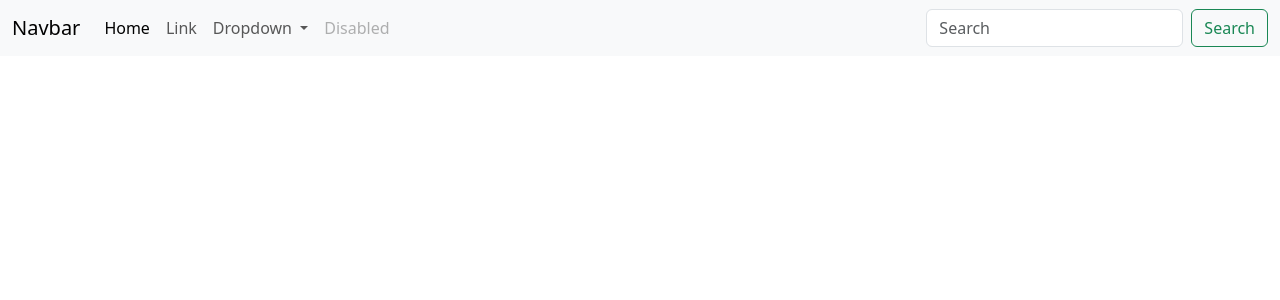
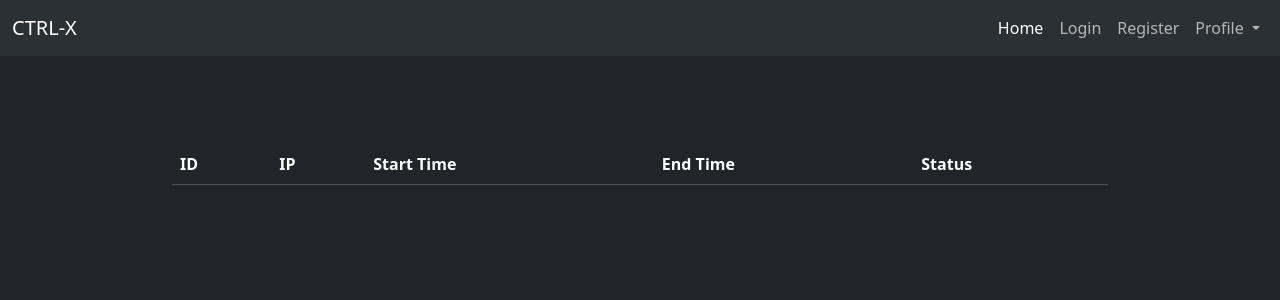
Before and after one commit to ctrlx-project/ctrl-x, a Python web app: template app/templates/general_scans.html in a window 1280 px wide. Shown: the top 300 px of the page. Run offline with Jinja, Linux system fonts and the light colour scheme; the template is opened without the code that fills it, so the values that code supplies are empty.

Commit message:
UI integrations (home screen/general scans page) (#39)
* Modified some files

* ADD added showing scans template js and html as well as some styling things

* ADD integrated some of the login functionality, new ip scan job form on home screen, and links to reports on show_scans screen

* FIX user cannot request scan or see scans unless registered and logged in

```diff
--- a/app/static/app.js
+++ b/app/static/app.js
@@ -5,23 +5,45 @@ function main() {
 
     const testurl= 'http://127.0.0.1:5000/api/scan?ip=10.1.0.1%2F24';
 
+    const apiurl = 'http://127.0.0.1:5000/api/scan';
+
+    const report_url = 'http://127.0.0.1:5000/reports/';
+
+    // test api call
+    // $.ajax({
+    //     url: testurl,
+    //     type: "GET",
+    //     success: (scan1) => {
+    //         scan1.forEach(scan => {
+    //             populateCard(scan)
+    //         });
+    //     }
+    // })
+
+    // api call for all ips
     $.ajax({
-        url: testurl,
+        url: apiurl,
         type: "GET",
         success: (scan1) => {
+            let count = 1;
             scan1.forEach(scan => {
-                populateCard(scan)
+                populateCard(scan, count);
+                count += 1;
             });
         }
     })
 
-    function populateCard(scan_data) {
+    function populateCard(scan_data, count) {
         //create new Card
-        let newCard = document.createElement("div")
         //add text elements that display ip: ...,
-        let text = document.createTextNode(scan_data.ip)
-        newCard.append(text)
-        $("#ip-container").append(newCard);
+        //console.log("hi");
+        $("#ip-container").append(`<tr>`
+        + `<th scope="row">${count}</th>`
+        + `<td><a href="${report_url+scan_data.id.toString()}">${scan_data.ip}</a></td>`
+        + `<td>${scan_data.start_time}</td>`
+        + `<td>${scan_data.end_time}</td>`
+        + `<td>${scan_data.status}</td>`
+        + `</tr>`);
     }
 
 }
--- a/app/templates/general_scans.html
+++ b/app/templates/general_scans.html
@@ -8,6 +8,19 @@ CTRL-X
 <script type="text/javascript" src="{{ url_for('static', filename='app.js') }}"></script>
 {% endblock %}
 {% block body %}
-<section id="ip-container">
-</section>
+    <div class="container w-75">
+        <table class="table">
+            <thead>
+                <tr>
+                    <th scope="col">ID</th>
+                    <th scope="col">IP</th>
+                    <th scope="col">Start Time</th>
+                    <th scope="col">End Time</th>
+                    <th scope="col">Status</th>
+                </tr>
+            </thead>
+            <tbody id="ip-container">
+            </tbody>
+        </table>
+    </div>
 {% endblock %}
--- a/app/templates/layout.html
+++ b/app/templates/layout.html
@@ -13,26 +13,36 @@
         integrity="sha384-QWTKZyjpPEjISv5WaRU9OFeRpok6YctnYmDr5pNlyT2bRjXh0JMhjY6hW+ALEwIH"
         crossorigin="anonymous">
 
-    {% block imports %}{% endblock %}
+    {% block imports %}
+    {% endblock %}
 </head>
-<body>
+<body data-bs-theme="dark">
     <nav class="navbar navbar-expand-lg bg-body-tertiary">
         <div class="container-fluid">
-          <a class="navbar-brand" href="#">Navbar</a>
+          <a class="navbar-brand" href="{{url_for('index.home')}}">CTRL-X</a>
           <button class="navbar-toggler" type="button" data-bs-toggle="collapse" data-bs-target="#navbarSupportedContent" aria-controls="navbarSupportedContent" aria-expanded="false" aria-label="Toggle navigation">
             <span class="navbar-toggler-icon"></span>
           </button>
           <div class="collapse navbar-collapse" id="navbarSupportedContent">
-            <ul class="navbar-nav me-auto mb-2 mb-lg-0">
+            <ul class="navbar-nav ms-auto mb-2 mb-lg-0">
               <li class="nav-item">
-                <a class="nav-link active" aria-current="page" href="#">Home</a>
+                <a class="nav-link active" aria-current="page" href="{{url_for('index.home')}}">Home</a>
+              </li>
+              {% if current_user.is_authenticated %}
+              <li class="nav-item">
+                <a class="nav-link" href="{{url_for('index.logout')}}">Logout</a>
+              </li>
+              {% else %}
+              <li class="nav-item">
+                <a class="nav-link" href="{{url_for('index.login')}}">Login</a>
               </li>
               <li class="nav-item">
-                <a class="nav-link" href="#">Link</a>
+                <a class="nav-link" href="{{url_for('index.register')}}">Register</a>
               </li>
+              {% endif %}
               <li class="nav-item dropdown">
                 <a class="nav-link dropdown-toggle" href="#" role="button" data-bs-toggle="dropdown" aria-expanded="false">
-                  Dropdown
+                  Profile
                 </a>
                 <ul class="dropdown-menu">
                   <li><a class="dropdown-item" href="#">Action</a></li>
@@ -41,22 +51,20 @@
                   <li><a class="dropdown-item" href="#">Something else here</a></li>
                 </ul>
               </li>
-              <li class="nav-item">
-                <a class="nav-link disabled" aria-disabled="true">Disabled</a>
               </li>
             </ul>
-            <form class="d-flex" role="search">
-              <input class="form-control me-2" type="search" placeholder="Search" aria-label="Search">
-              <button class="btn btn-outline-success" type="submit">Search</button>
-            </form>
           </div>
         </div>
     </nav>
-    <h1>{% block header %}{% endblock %}</h1>
-
-    <div>
+  <div class="d-flex justify-content-center">
+    <h1 style="padding-top:2em">
+      {% block header %}{% endblock %}
+    </h1>
+  </div>
+  <div class="d-flex flex-direction:column justify-content-evenly">
     {% block body %}{% endblock %}
   </div>
+
   <script src="https://cdn.jsdelivr.net/npm/bootstrap@5.3.3/dist/js/bootstrap.bundle.min.js"
         integrity="sha384-YvpcrYf0tY3lHB60NNkmXc5s9fDVZLESaAA55NDzOxhy9GkcIdslK1eN7N6jIeHz"
         crossorigin="anonymous"></script>
```
Also changed, not shown: app/api.py (+34 -26 lines), app/templates/home.html (+28 -1 lines), app/views.py (+11 -3 lines). Lines whose indentation alone changed are shown as unchanged.
